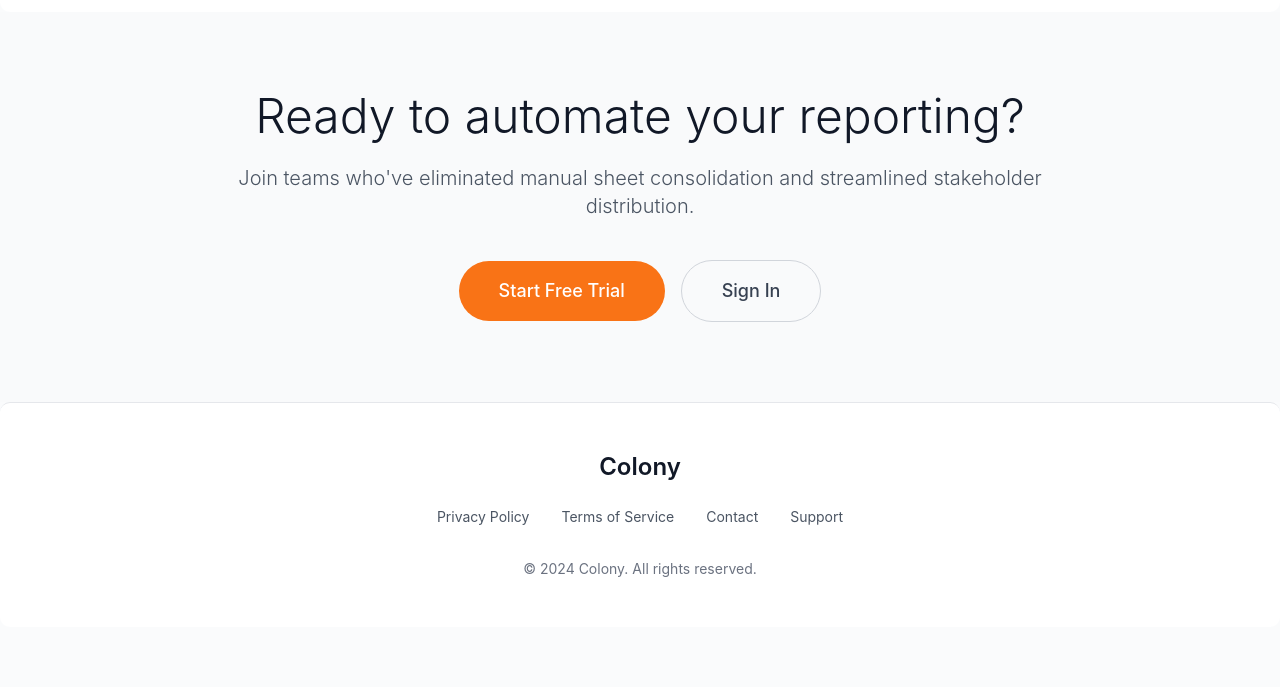
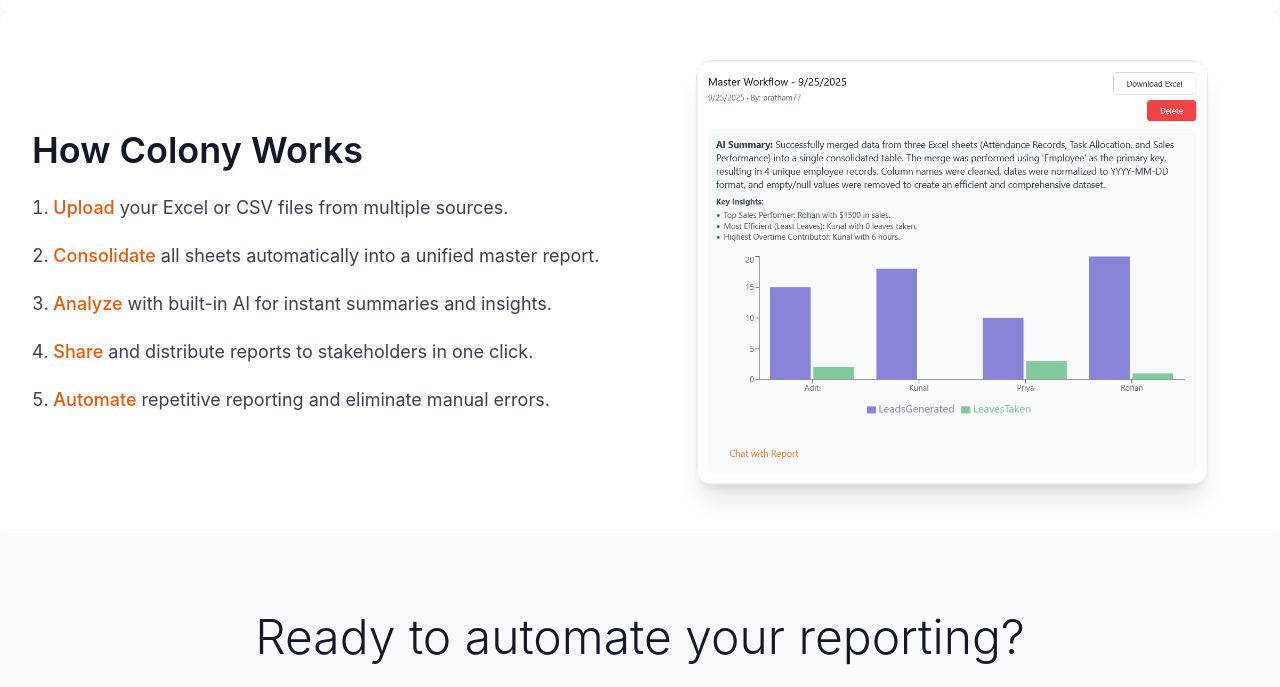
Before and after one commit to KodePratham/CodeVerse-AISF, a Next.js app: page / in a window 1280 px wide. Shown: the part 693-1380 px from the top of the page. Before the commit the page ends 1320 px from the top, so only its background shows below. Built offline with nearby package versions, Linux system fonts and the light colour scheme; no server answers.

Commit message:
good-thinking

```diff
--- a/src/app/page.tsx
+++ b/src/app/page.tsx
@@ -76,6 +76,41 @@ export default function HomePage() {
         </div>
       </section>
 
+      {/* How It Works + App Screenshot Section */}
+      <section className="bg-white py-12 px-4 sm:px-6 lg:px-8 flex flex-col md:flex-row items-center justify-center gap-12">
+        {/* How it works (left) */}
+        <div className="max-w-xl w-full md:w-1/2 mb-8 md:mb-0">
+          <h2 className="text-3xl md:text-4xl font-semibold text-gray-900 mb-6 text-left">
+            How Colony Works
+          </h2>
+          <ol className="space-y-5 text-left list-decimal list-inside text-lg text-gray-700">
+            <li>
+              <span className="font-medium text-primary-600">Upload</span> your Excel or CSV files from multiple sources.
+            </li>
+            <li>
+              <span className="font-medium text-primary-600">Consolidate</span> all sheets automatically into a unified master report.
+            </li>
+            <li>
+              <span className="font-medium text-primary-600">Analyze</span> with built-in AI for instant summaries and insights.
+            </li>
+            <li>
+              <span className="font-medium text-primary-600">Share</span> and distribute reports to stakeholders in one click.
+            </li>
+            <li>
+              <span className="font-medium text-primary-600">Automate</span> repetitive reporting and eliminate manual errors.
+            </li>
+          </ol>
+        </div>
+        {/* Screenshot (right) */}
+        <div className="flex justify-center md:w-1/2 w-full">
+          <img
+            src="/landing.png"
+            alt="App Screenshot"
+            className="rounded-2xl shadow-xl border border-gray-200 max-w-full w-[90vw] md:w-[32rem] object-contain"
+          />
+        </div>
+      </section>
+
       {/* CTA Section */}
       <section className="bg-gray-50 py-20 px-4 sm:px-6 lg:px-8">
         <div className="max-w-4xl mx-auto text-center">
@@ -123,7 +158,7 @@ export default function HomePage() {
             </div>
 
             <p className="text-gray-500 text-sm">
-              © 2024 Colony. All rights reserved.
+              © 2025 Colony. All rights reserved.
             </p>
           </div>
         </div>
```
Also changed, not shown: public/landing.png (added).
